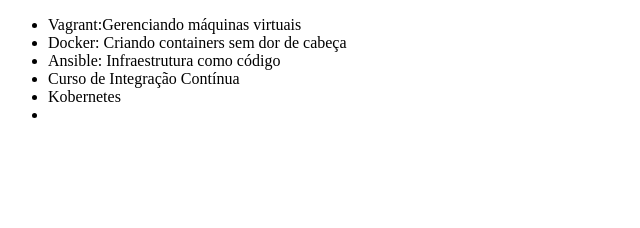
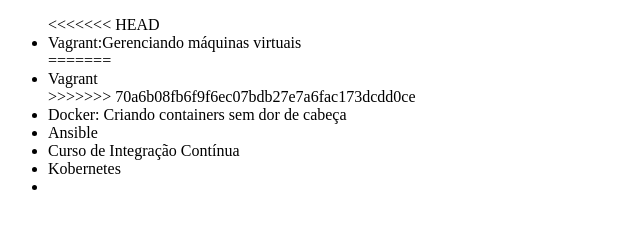
Before and after one commit to NicAranha/Git-Nic, a plain HTML site: page index.html in a window 1280 px wide. Shown: the whole page, without its empty margins (0-640 px from the left). Drawn offline with Linux system fonts and the light colour scheme.

Commit message:
Revert "mudando nome do curso de ansible"
This reverts commit bc14290012212de935cfd5d77562f3de19a69cd5.

```diff
--- a/index.html
+++ b/index.html
@@ -6,9 +6,13 @@
 </head>
 <body>
     <ul>
+<<<<<<< HEAD
         <li>Vagrant:Gerenciando máquinas virtuais</li>
+=======
+        <li>Vagrant</li>
+>>>>>>> 70a6b08fb6f9f6ec07bdb27e7a6fac173dcdd0ce
         <li>Docker: Criando containers sem dor de cabeça</li>
-        <li>Ansible: Infraestrutura como código</li>
+        <li>Ansible</li>
         <li>Curso de Integração Contínua</li>
         <li>Kobernetes<li>
     </ul>
```
